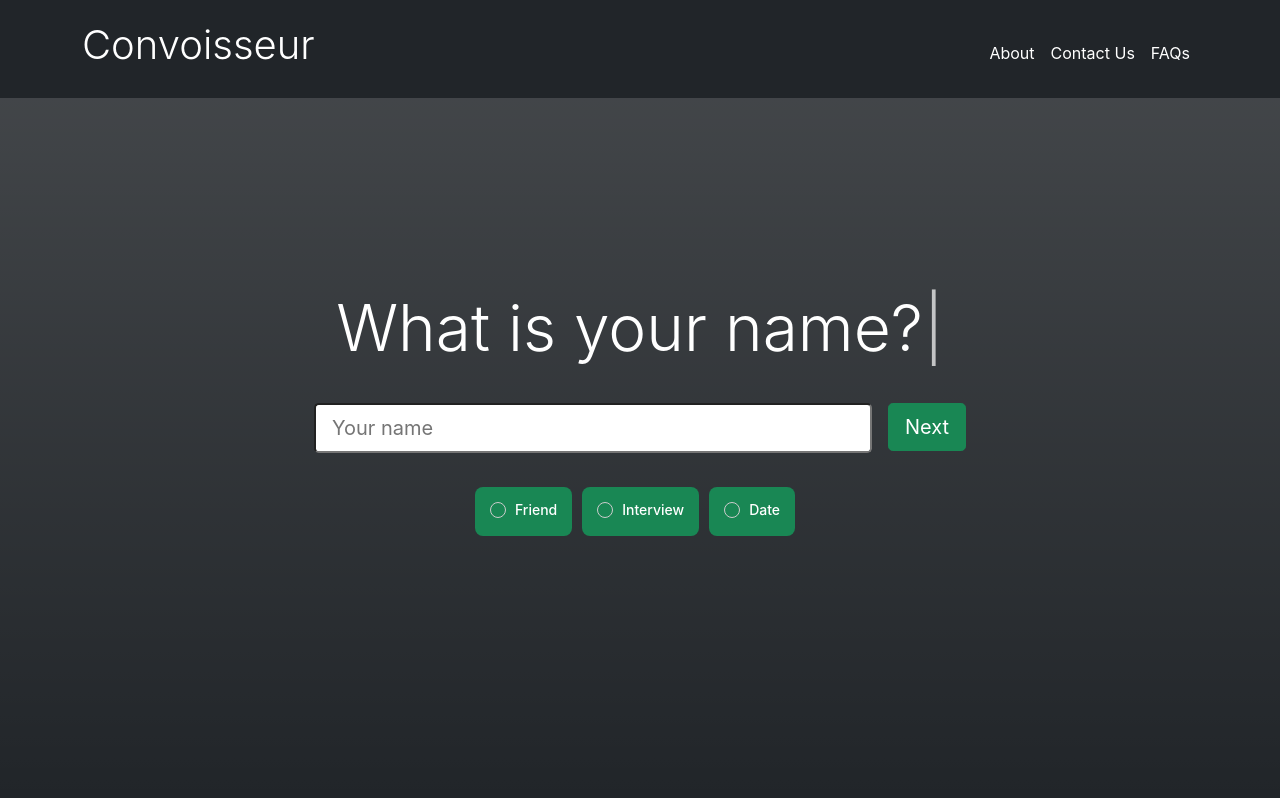
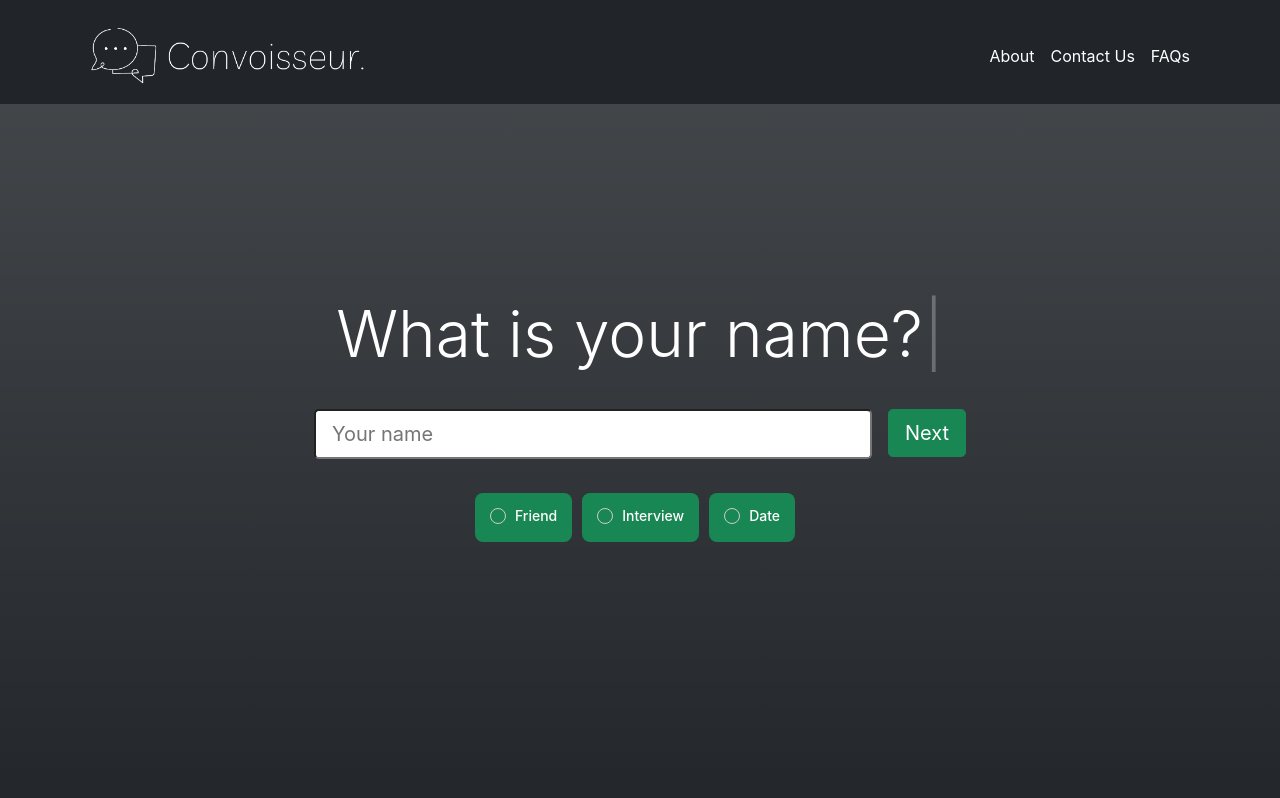
Before and after one commit to keethannn/Convoisseur, a React (Create React App) app in the folder client/: page /home in a window 1280 px wide. Shown: the top 798 px of the page. Built offline with nearby package versions, Linux system fonts and the light colour scheme.

Commit message:
add logo

```diff
--- a/client/src/navigation/InputBox.js
+++ b/client/src/navigation/InputBox.js
@@ -68,6 +68,8 @@ function InputBox({question, placeholder, hasNext}){
             <br></br>
             <br></br>
             <br></br>
+            <br></br>
+            <br></br>
         </div>
     );
 };
--- a/client/src/navigation/Navbar.js
+++ b/client/src/navigation/Navbar.js
@@ -5,8 +5,8 @@ function Navbar(){
         <nav class="navbar navbar-expand-lg navbar-dark bg-dark sticky-top">
             <div class="container pt-2">
                 <a class="navbar-brand">
-                    { /*<img src="https://placeholder.pics/svg/150x50/888888/EEE/Logo" alt="..." height="36"/> */}
-                    <p class="display-6">Convoisseur</p>
+                    <img src="Convoisseur.png" alt="..." height="70"/>
+                    { /* <p class="display-6">Convoisseur</p> */}
                 </a>
                 <button class="navbar-toggler" type="button" data-bs-toggle="collapse" data-bs-target="#navbarSupportedContent" aria-controls="navbarSupportedContent" aria-expanded="false" aria-label="Toggle navigation">
                 <span class="navbar-toggler-icon"></span>
```
Also changed, not shown: client/public/Convoisseur.png (added).
